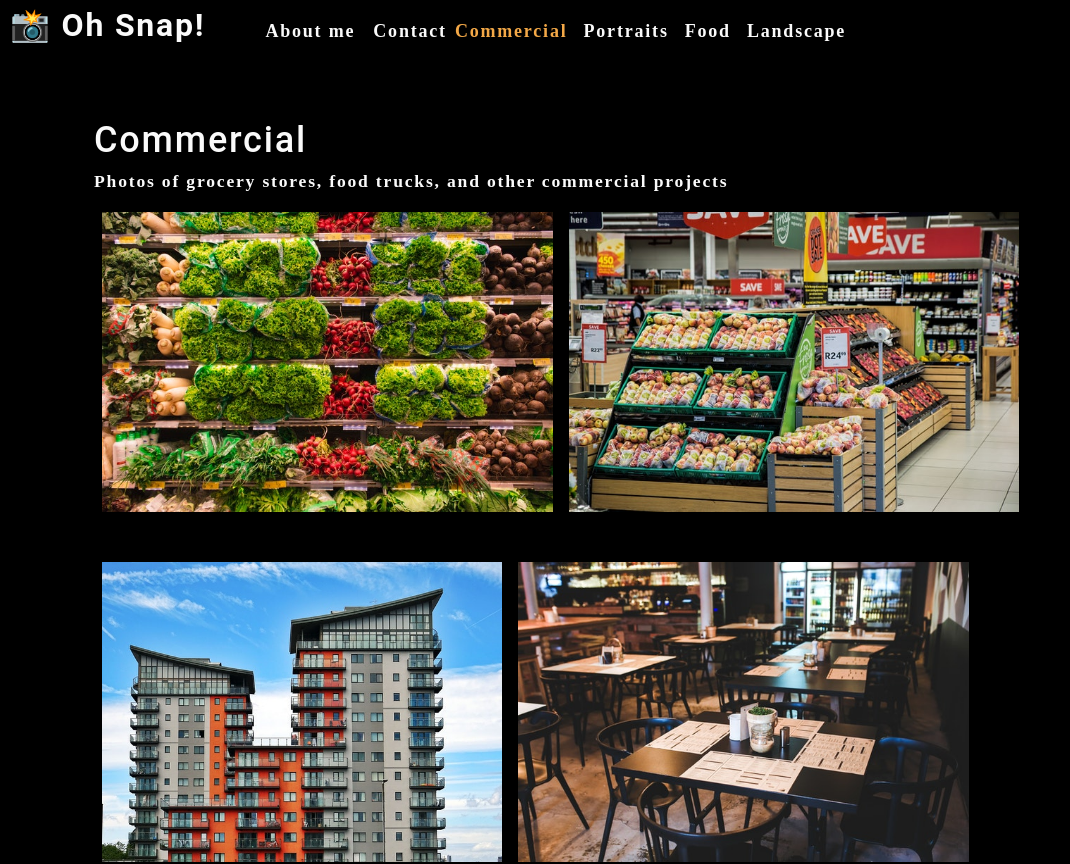
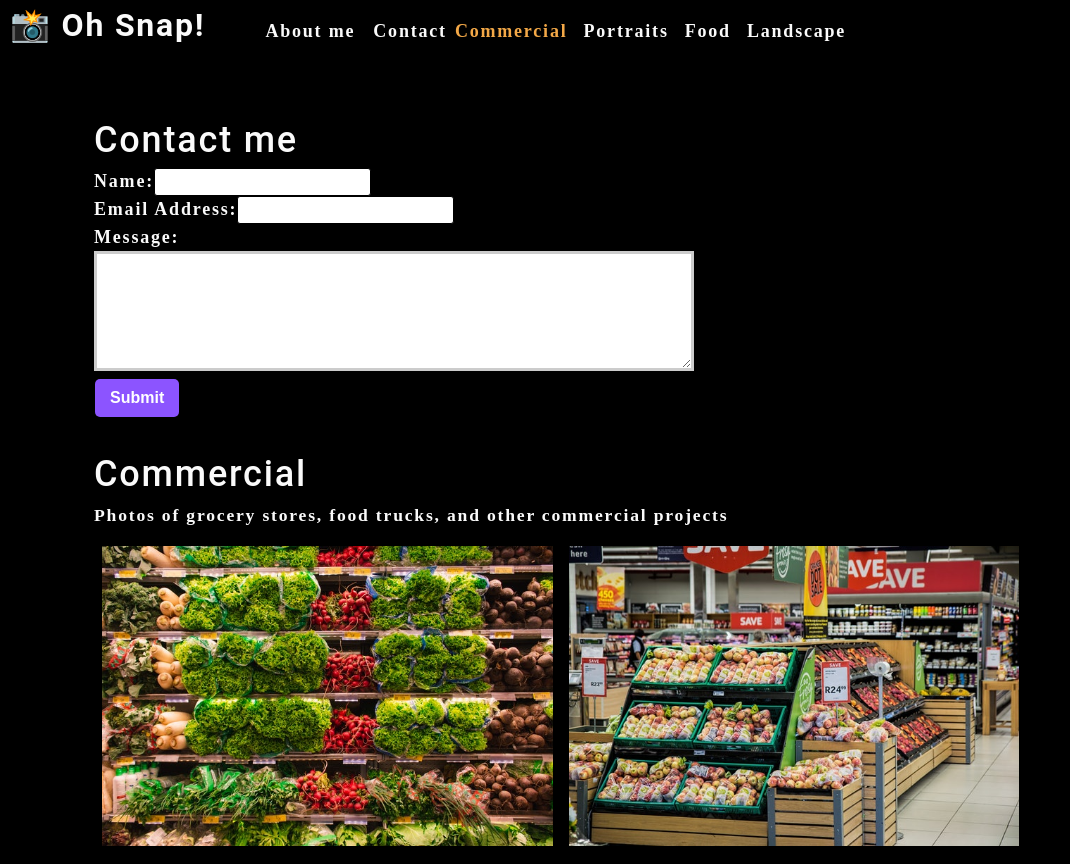
Before and after one commit to JonCurls/photo-port, a React (Create React App) app: page / in a window 1280 px wide. Shown: the top 864 px of the page, without its empty margins (0-1070 px from the left). Built offline with nearby package versions, Linux system fonts and the light colour scheme.

Commit message:
form submit

```diff
--- a/src/App.js
+++ b/src/App.js
@@ -2,6 +2,7 @@
 import About from "./components/About";
 import Nav from "./components/Nav";
 import Gallery from "./components/Gallery";
+import ContactForm from "./components/Contact";
 
 function App() {
   const [categories] = useState([
@@ -27,6 +28,7 @@
         currentCategory={currentCategory}
       ></Nav>
       <main>
+        <ContactForm></ContactForm>
         <Gallery currentCategory={currentCategory}></Gallery>
         <About></About>
       </main>
--- a/src/components/Contact/index.js
+++ b/src/components/Contact/index.js
@@ -1,20 +1,54 @@
-import react from "react";
+import React, { useState } from "react";
 
-function ContractForm() {
+function ContactForm() {
+  const [formState, setFormState] = useState({
+    name: "",
+    email: "",
+    message: "",
+  });
+
+  const { name, email, message } = formState;
+
+  function handleChange(e) {
+    setFormState({ ...formState, [e.target.name]: e.target.value });
+  }
+
+  function handleSubmit(e) {
+    e.preventDefault();
+    console.log(formState);
+  }
+
   //JSX
   return (
     <section>
       <h1>Contact me</h1>
-      <form id="contact-form">
+      <form id="contact-form" onSubmit={handleSubmit}>
         <div>
           <label htmlFor="name">Name:</label>
+          <input
+            type="text"
+            defaultValue={name}
+            onChange={handleChange}
+            name="name"
+          />
         </div>
         <div>
           <label htmlFor="email">Email Address:</label>
+          <input
+            type="email"
+            name="email"
+            onChange={handleChange}
+            defaultValue={email}
+          />
         </div>
         <div>
           <label htmlFor="message">Message:</label>
-          <textarea name="message" rows="5" />
+          <textarea
+            name="message"
+            rows="5"
+            onChange={handleChange}
+            defaultValue={message}
+          />
         </div>
         <button type="submit">Submit</button>
       </form>
@@ -22,4 +56,4 @@
   );
 }
 
-export default ContractForm;
+export default ContactForm;
```
